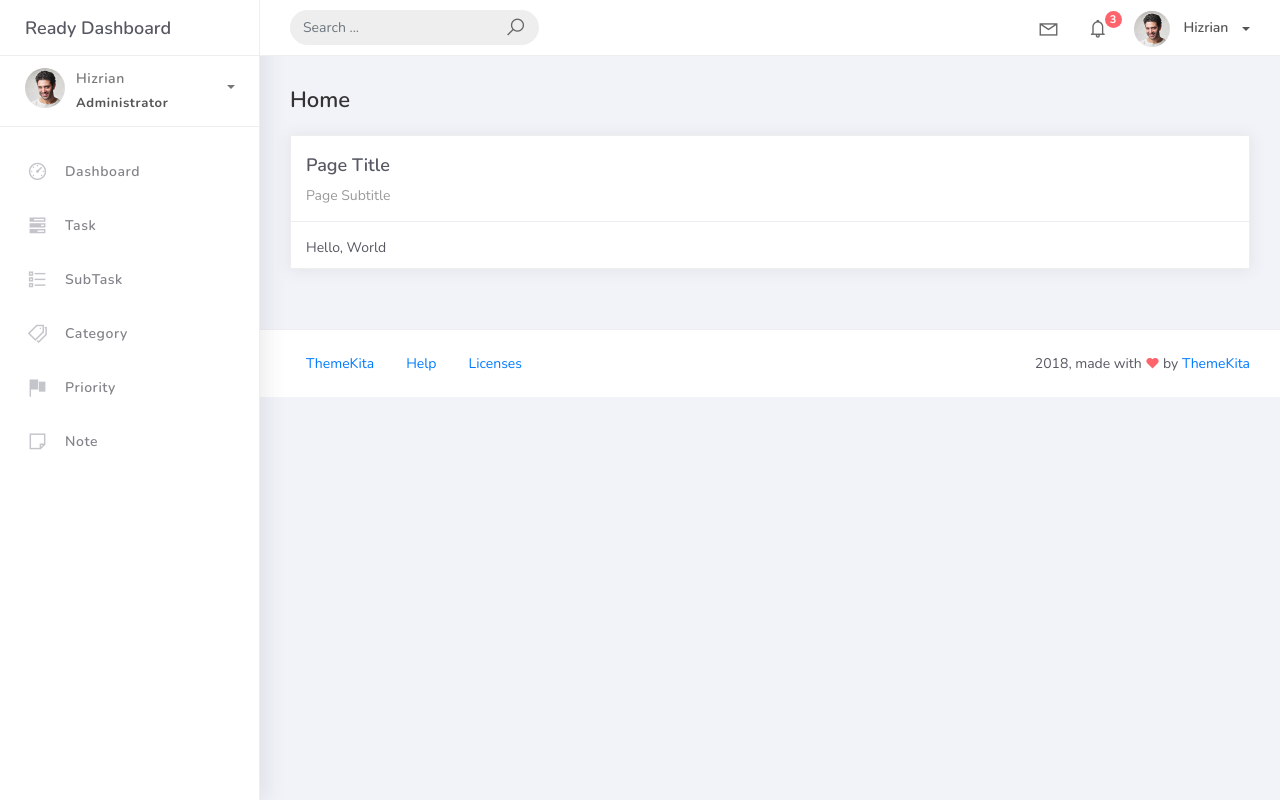
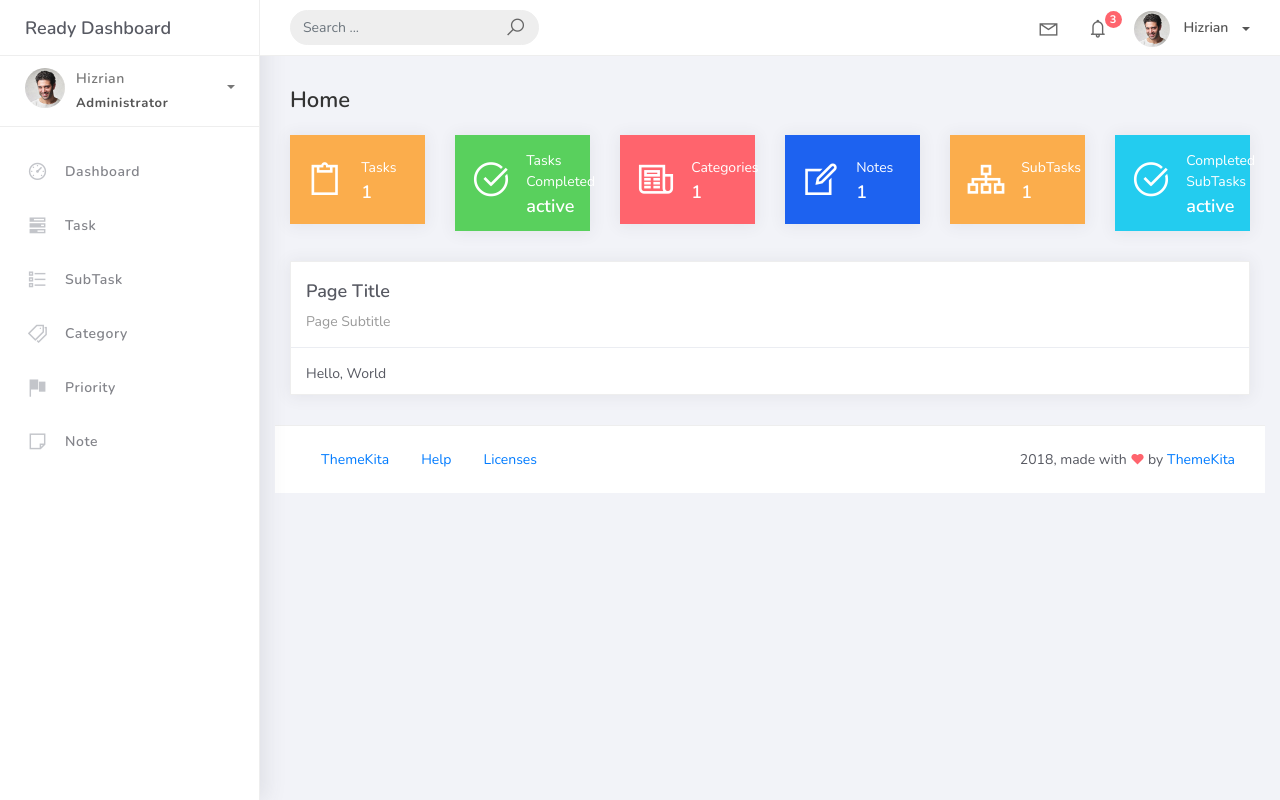
Before and after one commit to janepaulineb/Hangarin, a Django app: template hangarin/templates/home.html in a window 1280 px wide. Run offline with Django 3.2, Linux system fonts and the light colour scheme; the template is opened without the code that fills it: most values are stand-ins (such as "Sample title", 1, 10 or a date in 2020); some libraries are stand-ins or nearby versions.

Commit message:
Modify Homepage

```diff
--- a/hangarin/templates/base.html
+++ b/hangarin/templates/base.html
@@ -163,7 +163,7 @@
 
 				<ul class="nav">
 					<li class="nav-item">
-						<a href="index.html">
+						<a href="{% url 'home' %}">
 							<i class="la la-dashboard"></i>
 							<p>Dashboard</p>
 							<!-- <span class="badge badge-count">5</span> -->
--- a/hangarin/templates/home.html
+++ b/hangarin/templates/home.html
@@ -1,8 +1,152 @@
 {% extends 'base.html' %}
 {% load static %}
 
-{% block content %} <div class="content"> <div class="container-fluid"> <h4 class="page-title">Home</h4>
+{% block content %}
 
+<div class="content">
+    <div class="container-fluid">
+    <h4 class="page-title">Home</h4>
+
+    <!-- STAT CARDS -->
+    <div class="row">
+
+        <!-- TASK -->
+        <div class="col-md-2">
+            <div class="card card-stats card-warning">
+                <div class="card-body">
+                    <div class="row">
+                        <div class="col-5">
+                            <div class="icon-big text-center">
+                                <i class="la la-clipboard"></i>
+                            </div>
+                        </div>
+
+                        <div class="col-7 d-flex align-items-center">
+                            <div class="numbers">
+                                <p class="card-category">Tasks</p>
+                                <h4 class="card-title">{{ total_tasks }}</h4>
+                            </div>
+                        </div>
+                    </div>
+                </div>
+            </div>
+        </div>
+
+        <!-- Completed Task -->
+        <div class="col-md-2">
+            <div class="card card-stats card-success">
+                <div class="card-body">
+                    <div class="row">
+                        <div class="col-5">
+                            <div class="icon-big text-center">
+                                <i class="la la-check-circle"></i>
+                            </div>
+                        </div>
+
+                        <div class="col-7 d-flex align-items-center">
+                            <div class="numbers">
+                                <p class="card-category">Tasks Completed</p>
+                                <h4 class="card-title">{{ status }}</h4>
+                            </div>
+                        </div>
+                    </div>
+                </div>
+            </div>
+        </div>
+
+        <!-- Category -->
+        <div class="col-md-2">
+            <div class="card card-stats card-danger">
+                <div class="card-body">
+                    <div class="row">
+                        <div class="col-5">
+                            <div class="icon-big text-center">
+                                <i class="la la-newspaper-o"></i>
+                            </div>
+                        </div>
+
+                        <div class="col-7 d-flex align-items-center">
+                            <div class="numbers">
+                                <p class="card-category">Categories</p>
+                                <h4 class="card-title">{{ total_category }}</h4>
+                            </div>
+                        </div>
+                    </div>
+                </div>
+            </div>
+        </div>
+
+        <!-- Notes -->
+        <div class="col-md-2">
+            <div class="card card-stats card-primary">
+                <div class="card-body">
+                    <div class="row">
+                        <div class="col-5">
+                            <div class="icon-big text-center">
+                                <i class="la la-edit"></i>
+                            </div>
+                        </div>
+
+                        <div class="col-7 d-flex align-items-center">
+                            <div class="numbers">
+                                <p class="card-category">Notes</p>
+                                <h4 class="card-title">{{ total_notes }}</h4>
+                            </div>
+                        </div>
+                    </div>
+                </div>
+            </div>
+        </div>
+
+        <!-- SUBTASK -->
+        <div class="col-md-2">
+            <div class="card card-stats card-warning">
+                <div class="card-body">
+                    <div class="row">
+                        <div class="col-5">
+                            <div class="icon-big text-center">
+                                <i class="la la-sitemap"></i>
+                            </div>
+                        </div>
+
+                        <div class="col-7 d-flex align-items-center">
+                            <div class="numbers">
+                                <p class="card-category">SubTasks</p>
+                                <h4 class="card-title">{{ total_subtasks }}</h4>
+                            </div>
+                        </div>
+                    </div>
+                </div>
+            </div>
+        </div>
+
+        <!-- SubTasks -->
+            <div class="col-md-2">
+                <div class="card card-stats card-info">
+                    <div class="card-body">
+                        <div class="row">
+                            <div class="col-5">
+                                <div class="icon-big text-center">
+                                    <i class="la la-check-circle"></i>
+                                </div>
+                            </div>
+
+                            <div class="col-7 d-flex align-items-center">
+                                <div class="numbers">
+                                    <p class="card-category">Completed SubTasks</p>
+                                        <h4 class="card-title">{{ status_sub }}</h4>
+                                </div>
+                            </div>
+                        </div>
+                    </div>
+                </div>
+            </div>
+
+
+
+    </div>
+
+    <!-- PAGE CONTENT -->
     <div class="row">
         <div class="col-md-12">
             <div class="card">
@@ -19,6 +163,5 @@
     </div>
 
 </div>
-</div>
 
 {% endblock %}
```
Also changed, not shown: tasks/views.py (+14 -0 lines). Lines whose indentation alone changed are shown as unchanged.
